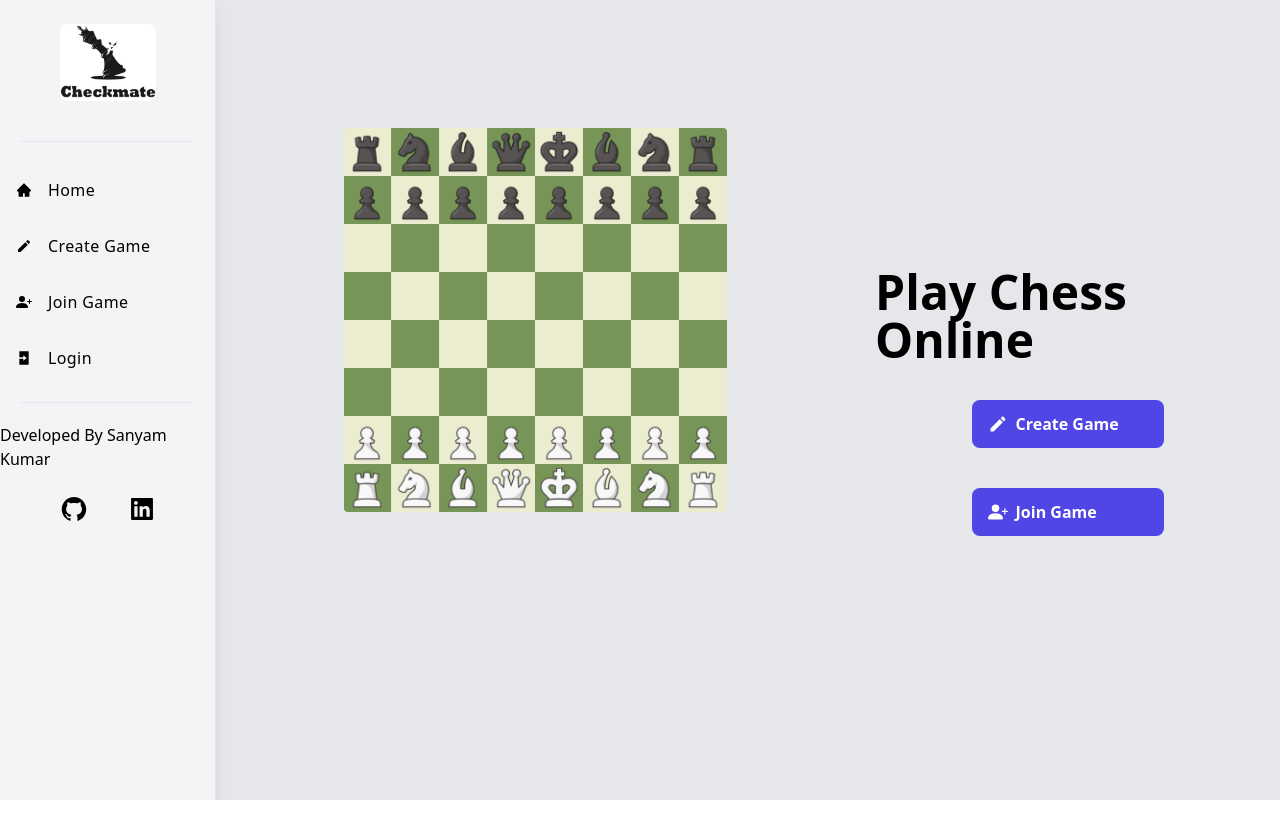
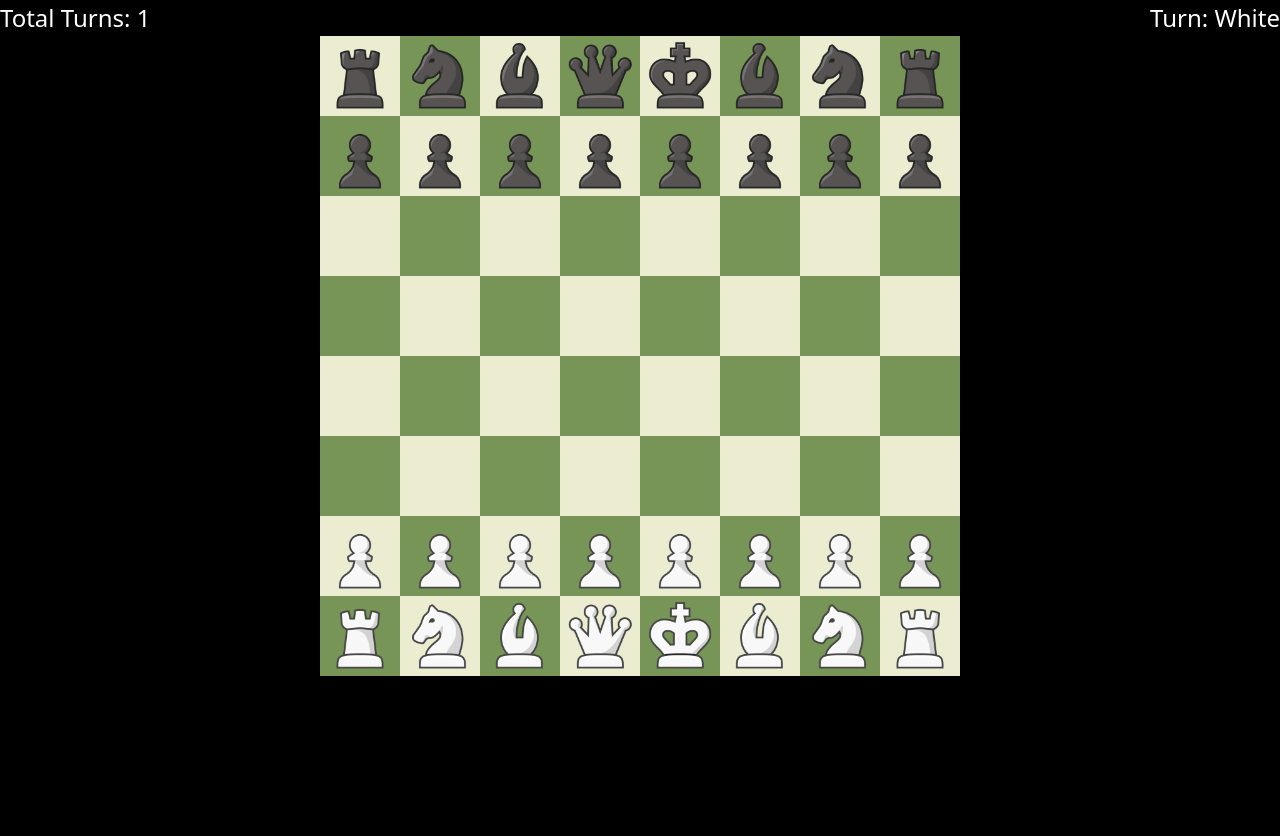
Before and after one commit to sanyamk0/checkmate, a React (Vite) app: page / in a window 1280 px wide. Before the commit the page ends 800 px from the top, so only its background shows below. Built offline with nearby package versions, Linux system fonts and the light colour scheme; no server answers.

Commit message:
single user game page

```diff
--- a/src/components/Chessboard/Chessboard.tsx
+++ b/src/components/Chessboard/Chessboard.tsx
@@ -87,6 +87,7 @@ const Chessboard = ({ playMove, pieces }: Props) => {
     }
     return (
         <>
+            <div className="flex h-screen w-full justify-center bg-black">
                 <div
                     onMouseMove={(e) => movePiece(e)}
                     onMouseDown={e => grabPiece(e)}
@@ -96,6 +97,7 @@ const Chessboard = ({ playMove, pieces }: Props) => {
                 >
                     {board}
                 </div>
+            </div>
         </>
     )
 }
--- a/src/components/Referee/Referee.tsx
+++ b/src/components/Referee/Referee.tsx
@@ -189,7 +189,7 @@ export default function Referee({ gameId }: { gameId: string }) {
 
     return (
         <>
-            <div className="flex justify-between">
+            <div className="flex justify-between bg-black">
                 <p style={{ color: "white", fontSize: "24px" }}>Total Turns: {board.totalTurns}</p>
                 <p style={{ color: "white", fontSize: "24px" }}>Turn: {mover}</p>
             </div>
--- a/src/pages/Home.jsx
+++ b/src/pages/Home.jsx
@@ -57,7 +57,7 @@ const Home = () => {
             </div>
           </div>
         </div>
-        <div className="flex">
+        {/* <div className="flex">
           <img
             src="/assets/images/chessboard.png"
             alt="chessboard"
@@ -80,6 +80,19 @@ const Home = () => {
               </Link>
             </div>
           </div>
+        </div> */}
+        <div className="flex flex-col w-full items-center">
+          <img
+            src="/assets/images/chessboard.png"
+            alt="chessboard"
+            className="h-96 w-96 m-16 rounded"
+          />
+          <Link to="/game">
+            <button className="flex gap-2 items-center w-48 h-12 bg-indigo-600 hover:bg-indigo-500 text-white font-semibold py-2 px-4 rounded-lg">
+              <IoMdCreate className="h-5 w-5" />
+              Play Game
+            </button>
+          </Link>
         </div>
       </div>
     </>
```
Also changed, not shown: src/App.tsx (+28 -27 lines). Lines whose indentation alone changed are shown as unchanged.
